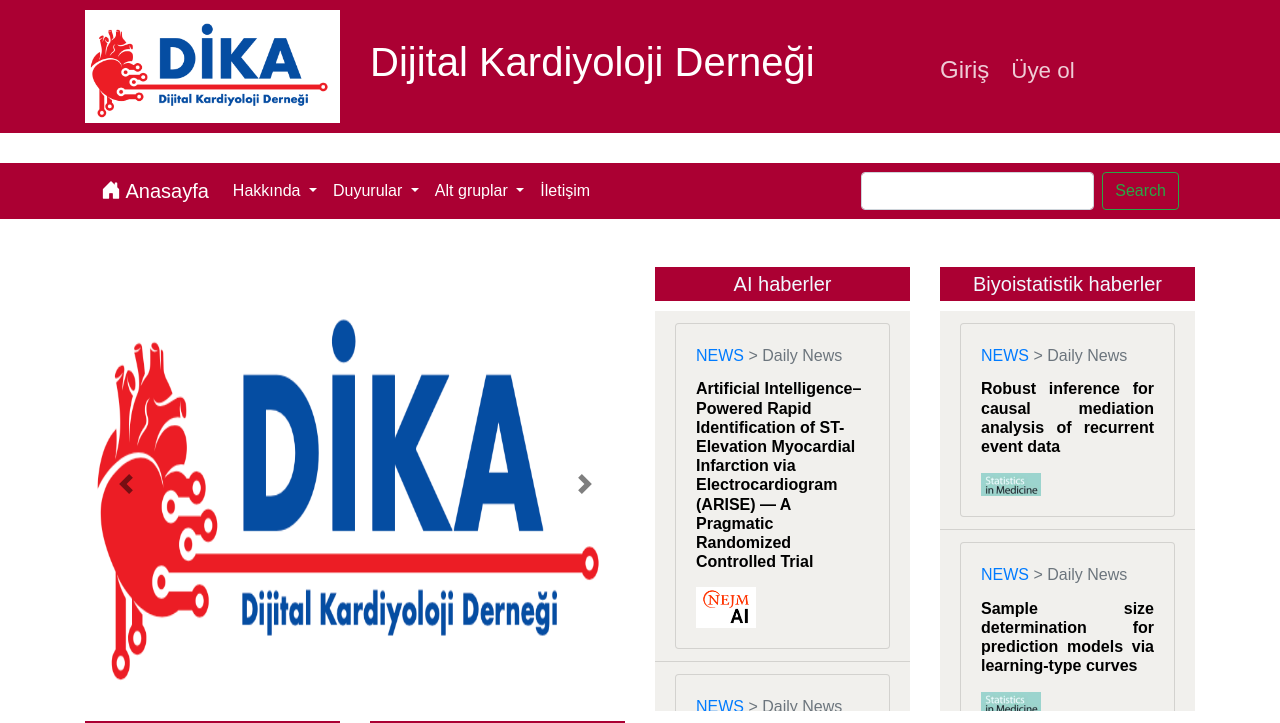
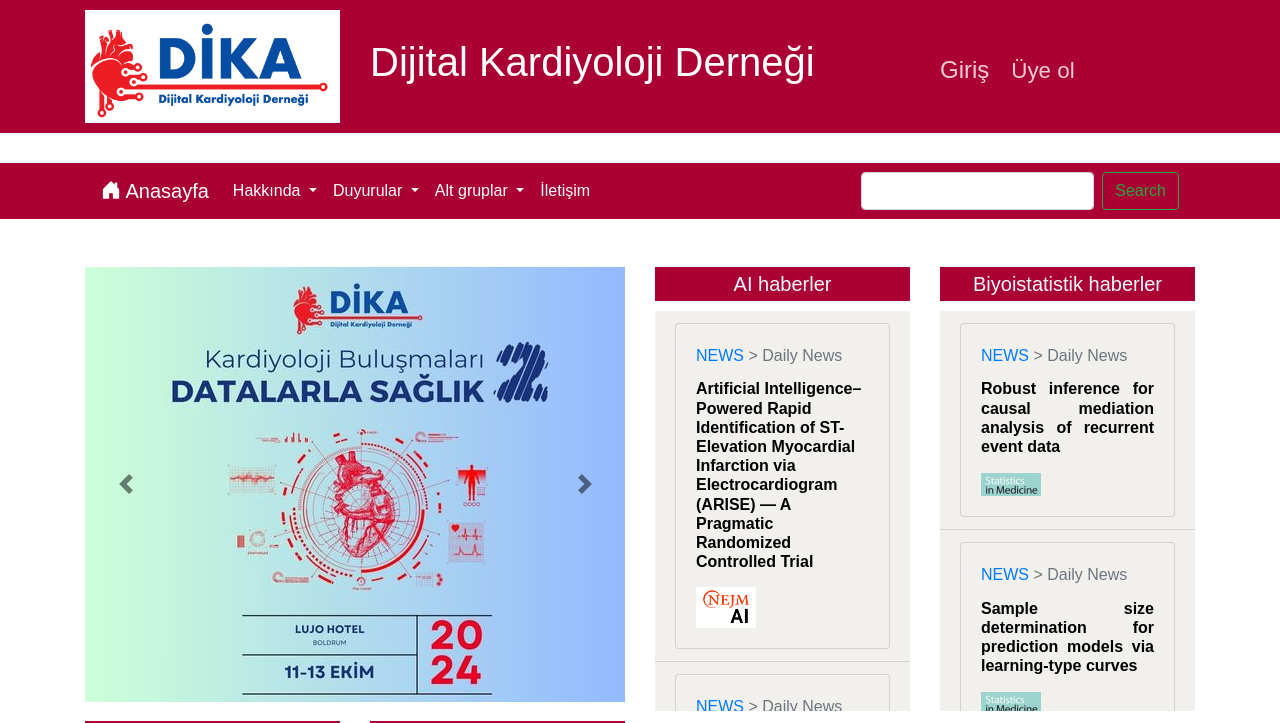
Before and after one commit to AIstatistican/dika, a Django app: page / in a window 1280 px wide. Shown: the top 723 px of the page. Run offline with Django 5.2, Linux system fonts and the light colour scheme; some libraries are stand-ins or nearby versions; some web fonts are replaced.

Commit message:
resim eklendi

```diff
--- a/templates/index.html
+++ b/templates/index.html
@@ -183,7 +183,7 @@ h6{
         <div class="carousel-inner">
           <div class="carousel-item active">
             <a href="https://example.com/page1">
-              <img src="{% static 'img/logo.png' %}" class="d-block w-100" alt="Image 1">
+              <img src="{% static 'img/toplanti.jpg' %}" class="d-block w-100" alt="Image 1">
             </a>
             <div class="carousel-caption d-none d-md-block">
 
```
Also changed, not shown: anasayfa/static/img/toplanti.jpg (added), 4 other files.
